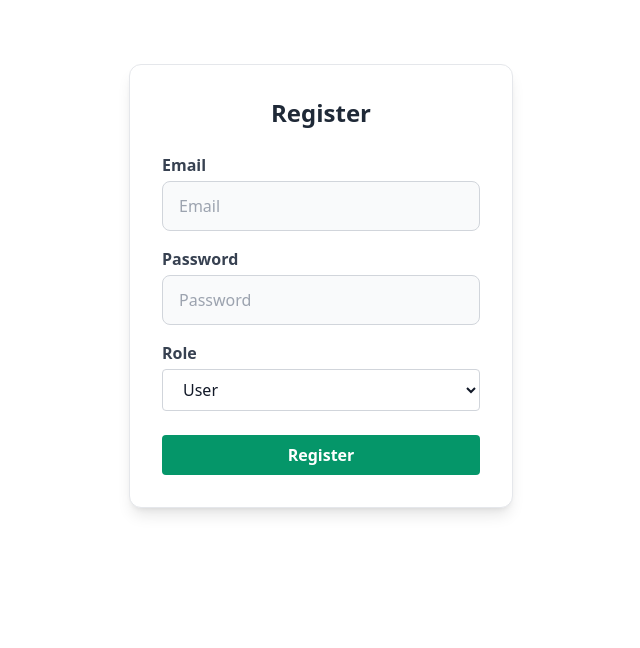
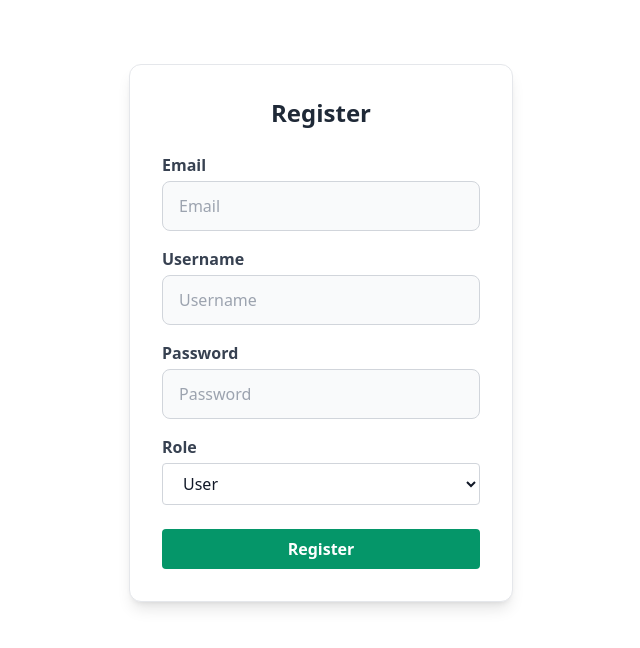
Before and after one commit to pringgojs/whatsapp-web-monitor-frontend, a Vue app: page /register in a window 1280 px wide. Shown: the top 648 px of the page, without its empty margins (319-959 px from the left). Built offline with nearby package versions, Linux system fonts and the light colour scheme.

Commit message:
feat: add username field to registration form with validation

```diff
--- a/src/components/Register.vue
+++ b/src/components/Register.vue
@@ -19,6 +19,20 @@
           required
           placeholder="Email"
           :error="error && error.toLowerCase().includes('email') ? error : ''"
+        />
+      </div>
+      <div>
+        <label class="block mb-1 font-semibold text-gray-700 dark:text-gray-200"
+          >Username</label
+        >
+        <PrelineInput
+          v-model="username"
+          type="text"
+          required
+          placeholder="Username"
+          :error="
+            error && error.toLowerCase().includes('username') ? error : ''
+          "
         />
       </div>
       <div>
@@ -66,6 +80,7 @@ import { notification } from "../composables/useNotification";
 import PrelineInput from "./_PrelineInput.vue";
 
 const email = ref("");
+const username = ref("");
 const password = ref("");
 const role = ref("user");
 const error = ref("");
@@ -81,6 +96,7 @@ const handleRegister = async () => {
       headers: { "Content-Type": "application/json" },
       body: JSON.stringify({
         email: email.value,
+        username: username.value,
         password: password.value,
         role: role.value,
       }),
```
